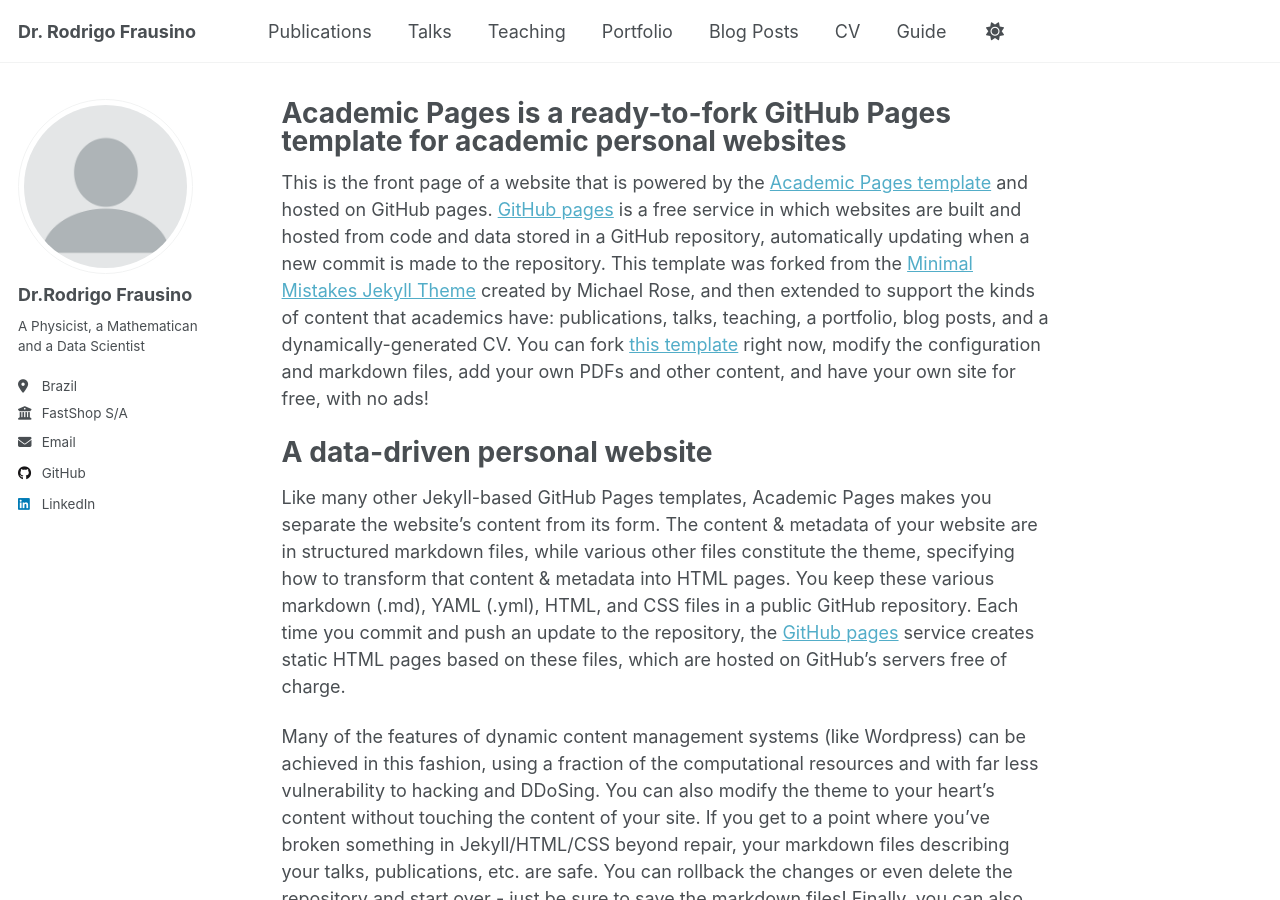
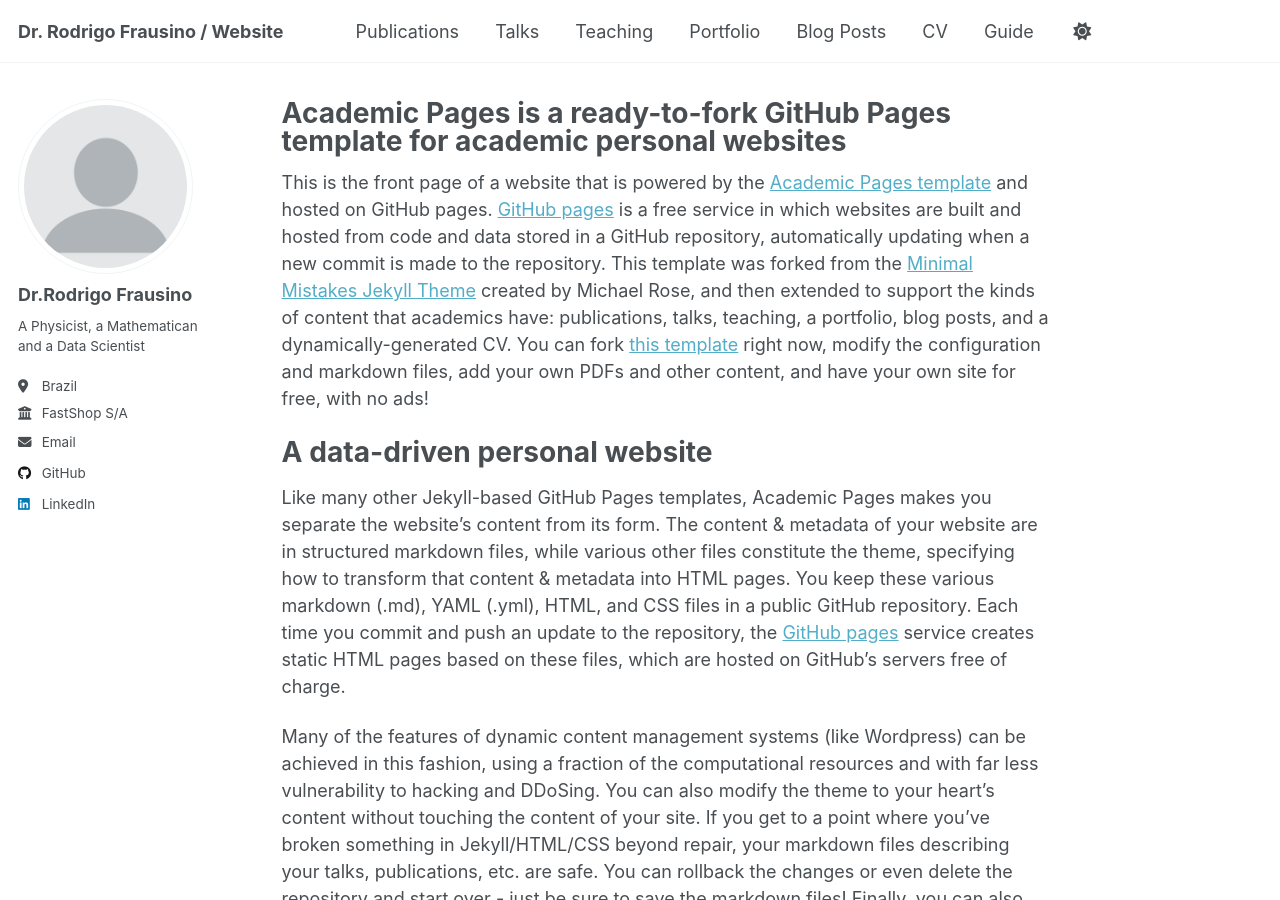
Before and after one commit to rodrigo-frausino/rodrigo-frausino.github.io, a Jekyll site: the page built from _pages/about.md, in a window 1280 px wide and 900 px high. Built offline with Jekyll 4.4.1, drawn with Linux system fonts in a browser that asks for light colours.

Commit message:
Update _config.yml

```diff
--- a/_config.yml
+++ b/_config.yml
@@ -9,7 +9,7 @@
 # Basic Site Settings
 locale                   : "en-US"
 site_theme               : "default"
-title                    : "Dr. Rodrigo Frausino"
+title                    : "Dr. Rodrigo Frausino / Website"
 title_separator          : "-"
 name                     : &name "Rodrigo Frausino"
 description              : &description "personal description"
```
